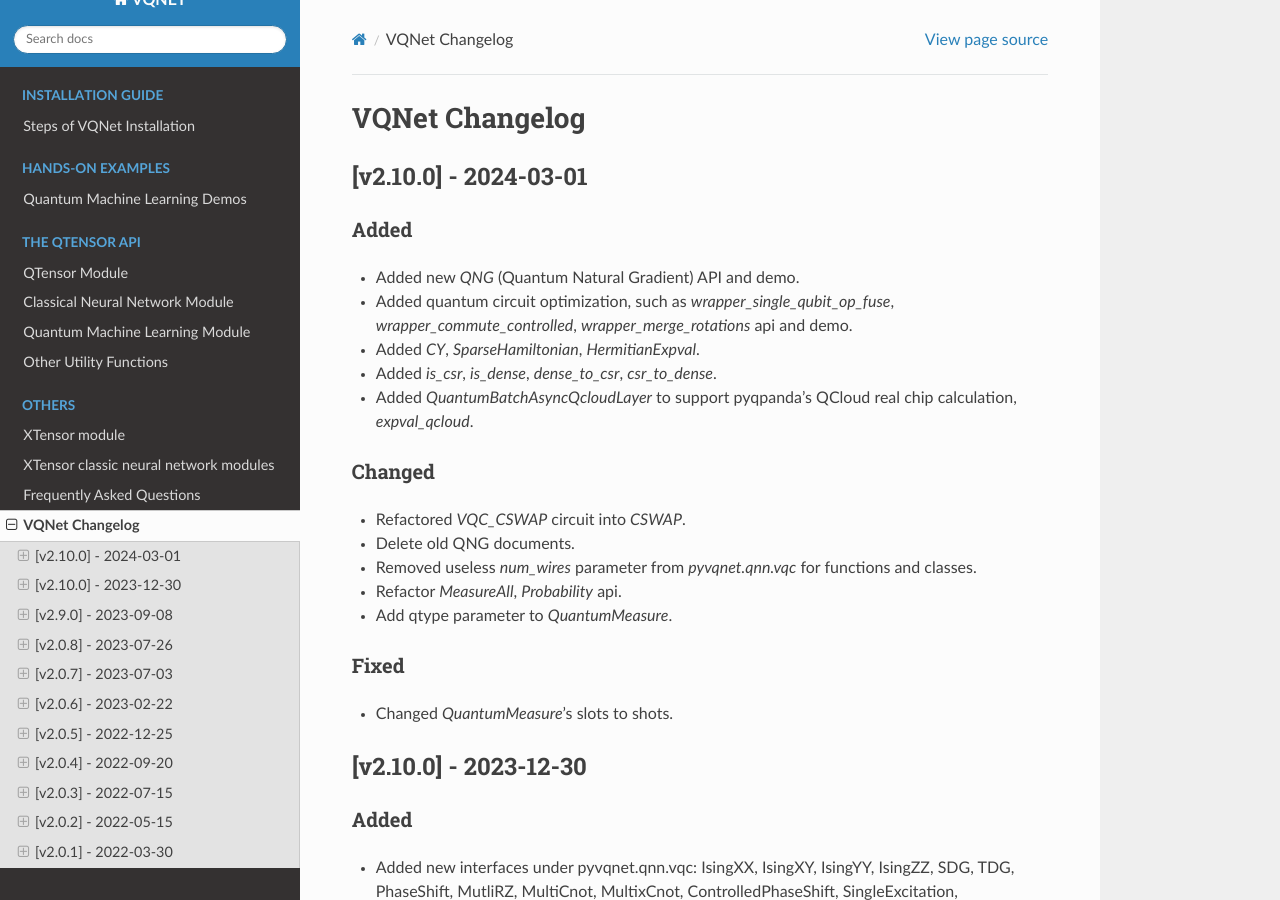
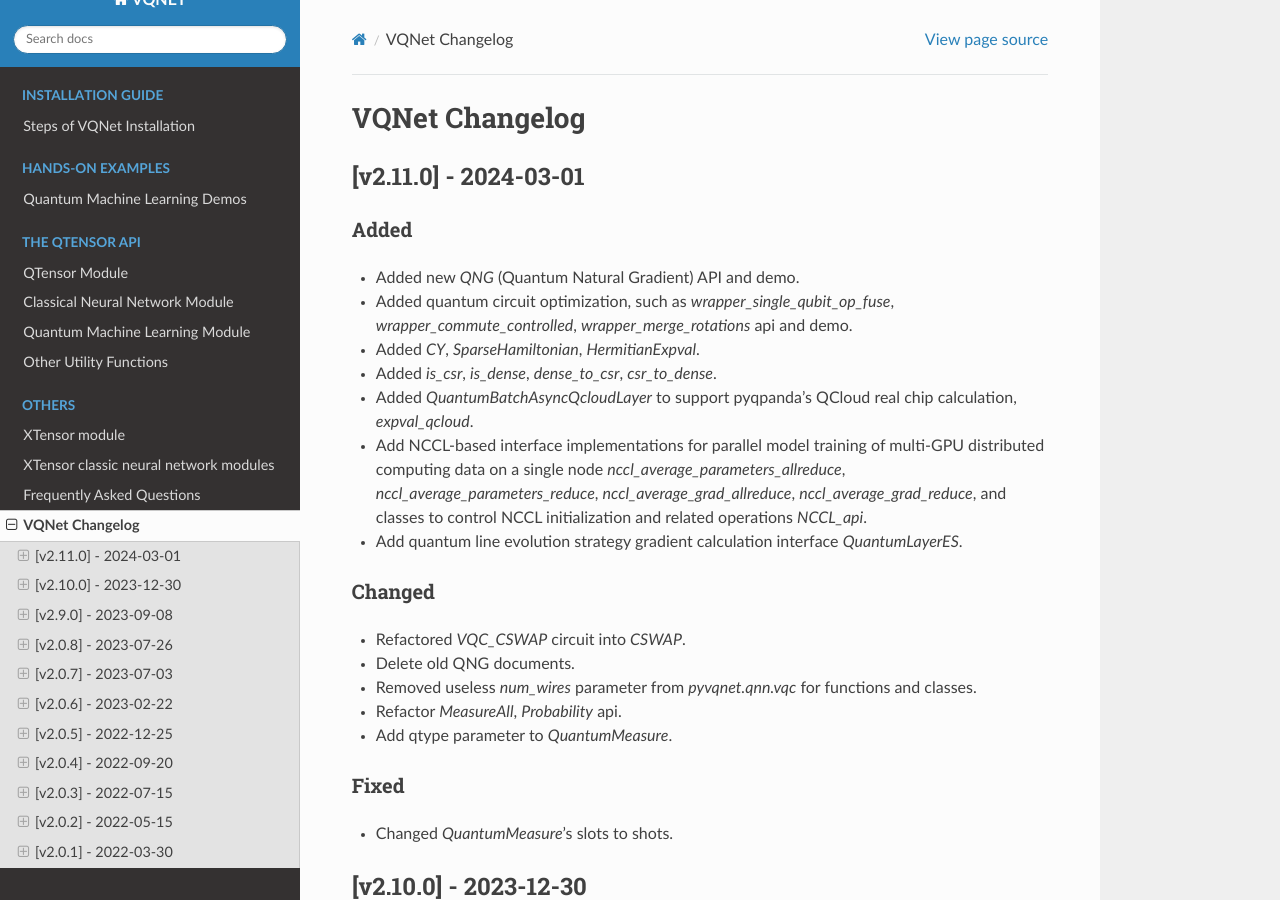
Before and after one commit to OriginQ/VQNET2.0-tutorial-en, a Sphinx documentation site: the page built from source/rst/CHANGELOG.rst, in a window 1280 px wide and 900 px high. Built offline with Sphinx 7.4.7 and the Read the Docs theme 2.0.0, drawn with Linux system fonts in a browser that asks for light colours.

Commit message:
[fix]fix CHANGELOG file

```diff
--- a/source/rst/CHANGELOG.rst
+++ b/source/rst/CHANGELOG.rst
@@ -1,7 +1,7 @@
 VQNet Changelog
 ###############################
 
-[v2.10.0] - 2024-03-01
+[v2.11.0] - 2024-03-01
 ***************************
 
 Added
@@ -12,6 +12,8 @@
 - Added `CY`, `SparseHamiltonian`, `HermitianExpval`.
 - Added `is_csr`, `is_dense`, `dense_to_csr`, `csr_to_dense`.
 - Added `QuantumBatchAsyncQcloudLayer` to support pyqpanda's QCloud real chip calculation, `expval_qcloud`.
+- Add NCCL-based interface implementations for parallel model training of multi-GPU distributed computing data on a single node `nccl_average_parameters_allreduce`, `nccl_average_parameters_reduce`, `nccl_average_grad_allreduce`, `nccl_average_grad_reduce`, and classes to control NCCL initialization and related operations `NCCL_api`.
+- Add quantum line evolution strategy gradient calculation interface `QuantumLayerES`.
 
 Changed
 ===================
```
